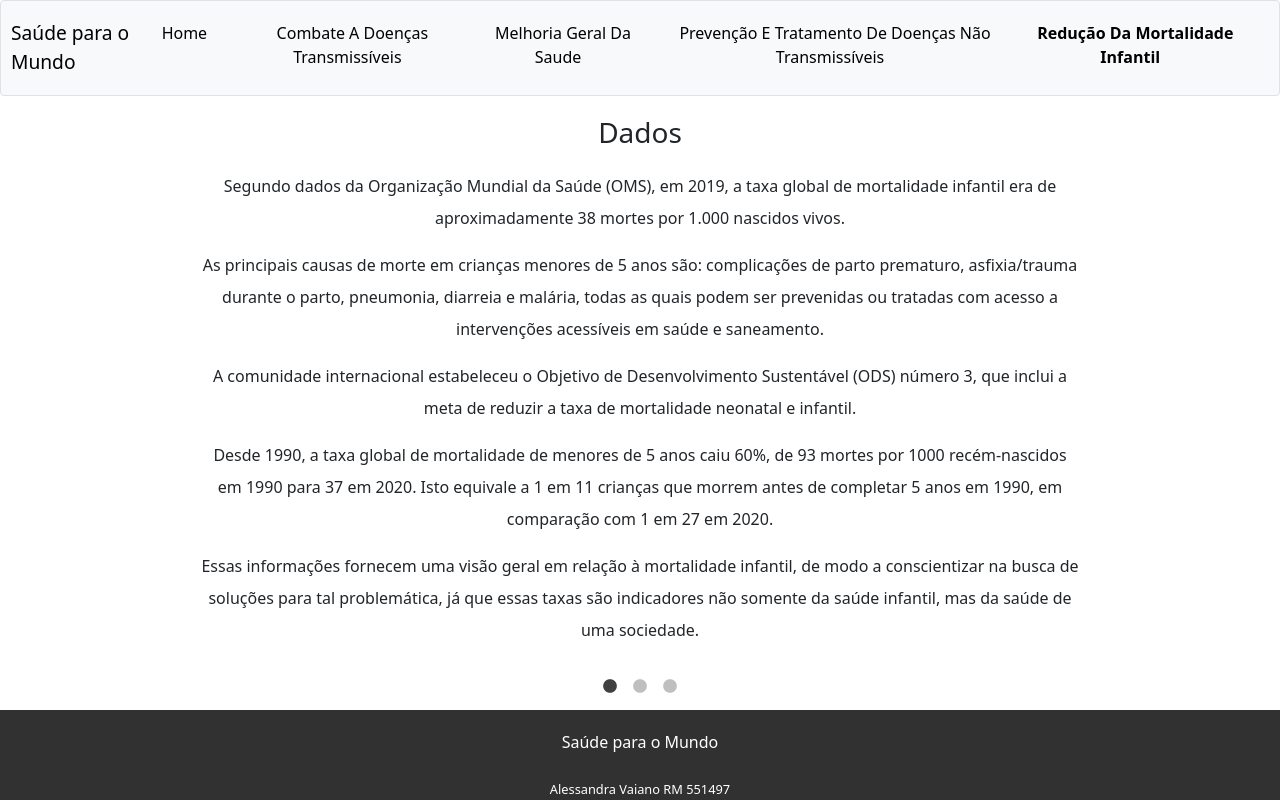
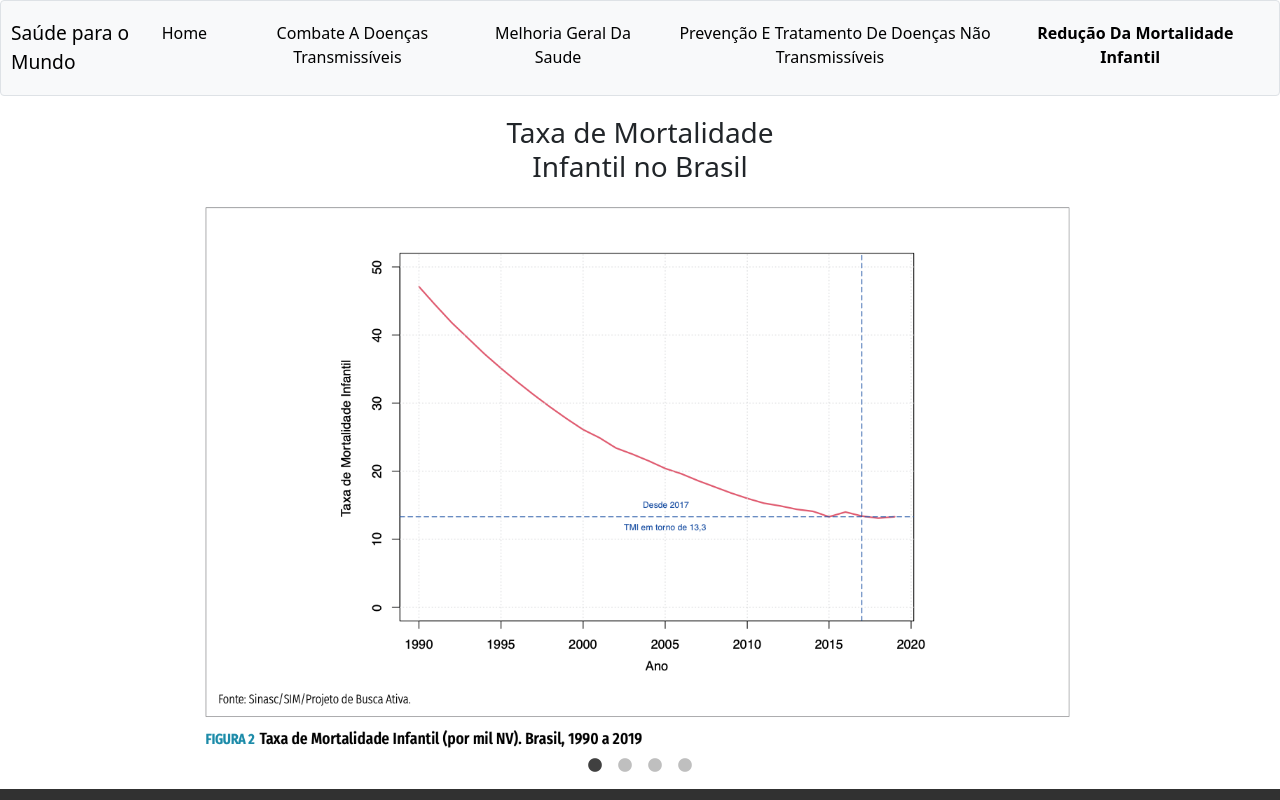
Before and after one commit to Grupo-FiapOn/Global_Solutions2, a React (Create React App) app: page /ReducaoDaMortalidadeInfantil in a window 1280 px wide. Shown: the top 800 px of the page. Built offline with nearby package versions, Linux system fonts and the light colour scheme.

Commit message:
image mortalidade infantil

```diff
--- a/src/components/ReducaoDaMortalidadeInfantil.js
+++ b/src/components/ReducaoDaMortalidadeInfantil.js
@@ -23,6 +23,10 @@ function ReducaoDaMortalidadeInfantil(){
 
             <Slider {...settings}>
                     <div>
+                        <h3>Taxa de Mortalidade Infantil no Brasil</h3>
+                        <img className="imagem" src={process.env.PUBLIC_URL + '/img/mortalidadeinfantil.png'} alt="Gráfico de Mortalidade Infantil" />
+                     </div>
+                     <div>
                         <h3>Dados</h3>
                         <p> Segundo dados da Organização Mundial da Saúde (OMS), em 2019, a taxa global de mortalidade infantil era de aproximadamente 38 mortes por 1.000 nascidos vivos.</p>
                         <p>As principais causas de morte em crianças menores de 5 anos são: complicações de parto prematuro, asfixia/trauma durante o parto, pneumonia, diarreia e malária, todas as quais podem ser prevenidas ou tratadas com acesso a intervenções acessíveis em saúde e saneamento.</p>
```
